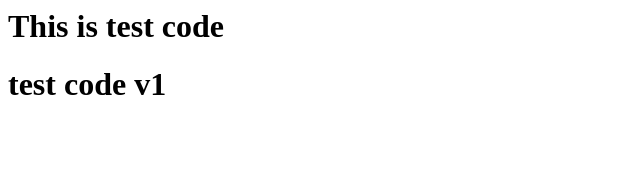
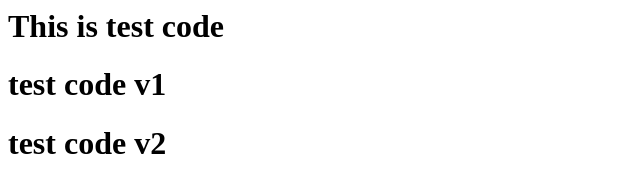
Before and after one commit to tkdhanasekar/publish-over-ssh, a plain HTML site: page index.html in a window 1280 px wide. Shown: the whole page, without its empty margins (0-640 px from the left). Drawn offline with Linux system fonts and the light colour scheme.

Commit message:
commit 4

```diff
--- a/index.html
+++ b/index.html
@@ -1,2 +1,3 @@
 <h1> This is test code </h1>
 <h1> test code v1 </h1>
+<h1> test code v2 </h1>
```
